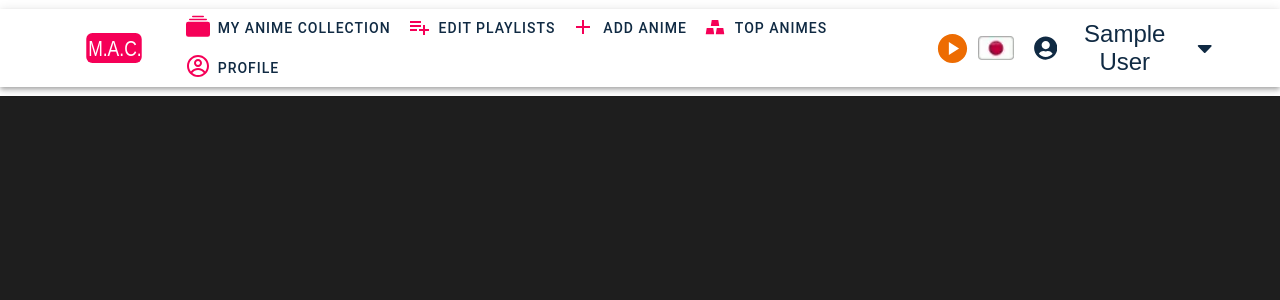
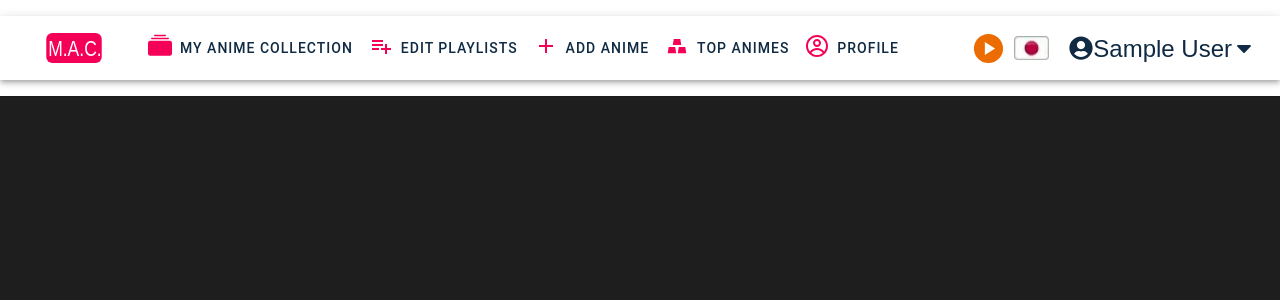
Before and after one commit to ZacharyTStone/My-Anime-Collection, a React (Create React App) app in the folder client/: page / in a window 1280 px wide. Shown: the top 300 px of the page. Built offline with nearby package versions, Linux system fonts and the light colour scheme; sample sign-in values are in the browser's storage.

Commit message:
fix nav bug where nav links would be forced to wrap in navbar and other small refactoring

```diff
--- a/client/src/Components/Molecules/Anime.js
+++ b/client/src/Components/Molecules/Anime.js
@@ -16,7 +16,7 @@ import { useTranslation } from "react-i18next";
 const ExpandMore = styled((props) => {
   const { expand, ...other } = props;
   return <IconButton {...other} />;
-})(({ theme, expand }) => ({
+})(() => ({
   marginLeft: "auto",
 }));
 
--- a/client/src/Components/Organisms/MUINavbar.js
+++ b/client/src/Components/Organisms/MUINavbar.js
@@ -101,7 +101,7 @@ const MUINavbar = () => {
             >
               <Logo />
             </Typography>
-            <Box sx={{ flexGrow: 1, display: { xs: "none", md: "flex" } }}>
+            <Box sx={{ flexGrow: 2, display: { xs: "none", md: "flex" } }}>
               <NavLinks />
             </Box>
             <MusicAndFlag />
@@ -157,6 +157,11 @@ const Wrapper = styled.nav`
   justify-content: center;
   box-shadow: 0 1px 0px 0px rgba(0, 0, 0, 0.1);
 
+  // override styles to prevent the links from wrapping when switching to Japanese
+  .css-1oqqzyl-MuiContainer-root {
+    max-width: 1300px;
+  }
+
   .full-flag-div {
     display: flex;
     align-items: center;
--- a/client/src/assets/css/dark.css
+++ b/client/src/assets/css/dark.css
@@ -50,5 +50,4 @@
   --fixed-width: 500px;
   --fluid-width: 80vw;
   --breakpoint-lg: 992px;
-  --nav-height: 6rem;
 }
--- a/client/src/pages/Dashboard/EditPlaylist.js
+++ b/client/src/pages/Dashboard/EditPlaylist.js
@@ -10,13 +10,11 @@ const Profile = () => {
   const { t } = useTranslation();
   const {
     showAlert,
-
     getPlaylists,
     updatePlaylist,
     deletePlaylist,
     createPlaylist,
     isLoading,
-
     userPlaylists,
     currentPlaylist,
     handlePlaylistChange,
```
Also changed, not shown: 1 other file (tests, documents, lock files or other folders).
